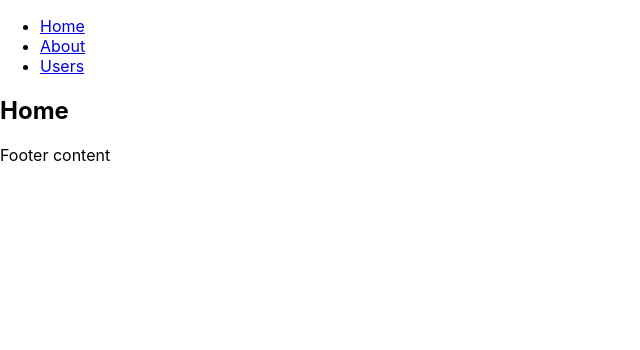
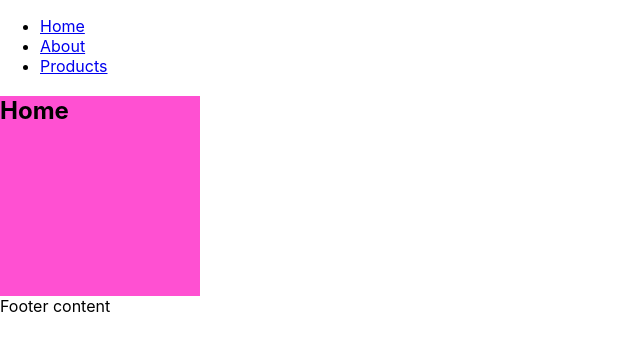
Before and after one commit to AyahElsayed/E-Commerce-Lite, a React (Create React App) app: page / in a window 1280 px wide. Shown: the top 350 px of the page, without its empty margins (0-640 px from the left). Built offline with nearby package versions, Linux system fonts and the light colour scheme.

Commit message:
Add initial app containters, split routes in it's own file and add a sass test to Home containter

```diff
--- /dev/null
+++ b/src/Containters/About/index.js
@@ -0,0 +1,5 @@
+import React from "react";
+
+export const About = () => {
+    return <h2>About</h2>;
+};
--- /dev/null
+++ b/src/Containters/Home/index.js
@@ -0,0 +1,6 @@
+import React from "react";
+import './index.scss';
+
+ export const Home = () => {
+    return <div className="test"><h2>Home</h2></div>;
+};
--- /dev/null
+++ b/src/Containters/Home/index.scss
@@ -0,0 +1,5 @@
+.test {
+  background-color: #ff50d2;
+  width: 200px;
+  height: 200px;
+}
--- /dev/null
+++ b/src/Containters/Products/index.js
@@ -0,0 +1,5 @@
+import React from "react";
+
+export const Products = () => {
+    return <h2>Products</h2>;
+};
--- /dev/null
+++ b/src/components/CollectionSlider/index.js
@@ -0,0 +1,6 @@
+import React from "react";
+import './index.scss';
+
+ export const Home = () => {
+    return <div className="test"><h2>Home</h2></div>;
+};
--- /dev/null
+++ b/src/components/CollectionSlider/index.scss
@@ -0,0 +1,5 @@
+.test {
+  background-color: #ff50d2;
+  width: 200px;
+  height: 200px;
+}
--- a/src/components/Header.js
+++ b/src/components/Header.js
@@ -11,7 +11,7 @@ export const Header = () => {
                     <Link to="/about">About</Link>
                 </li>
                 <li>
-                    <Link to="/users">Users</Link>
+                    <Link to="/products">Products</Link>
                 </li>
             </ul>
         </nav>
--- a/src/routes.js
+++ b/src/routes.js
@@ -1,19 +1,10 @@
-import React from "react";
-
-function Home() {
-    return <h2>Home</h2>;
-}
-
-function About() {
-    return <h2>About</h2>;
-}
-
-function Users() {
-    return <h2>Users</h2>;
-}
+import React from 'react';
+import {Home} from './Containters/Home';
+import {Products} from './Containters/Products';
+import {About} from './Containters/About';
 
 export const routes = [
-    {path: '/users', exact: true, name: 'Users', component: Users},
+    {path: '/products', exact: true, name: 'Products', component: Products},
     {path: '/about', exact: true, name: 'About', component: About},
     {path: '/', exact: true, name: 'Home', component: Home},
 ];
```
Also changed, not shown: src/Containters/Home/components/DiscountsList/index.js (added), src/Containters/Home/components/DiscountsList/index.scss (added), src/Containters/Home/components/HeroView/index.js (added), src/Containters/Home/components/HeroView/index.scss (added).
